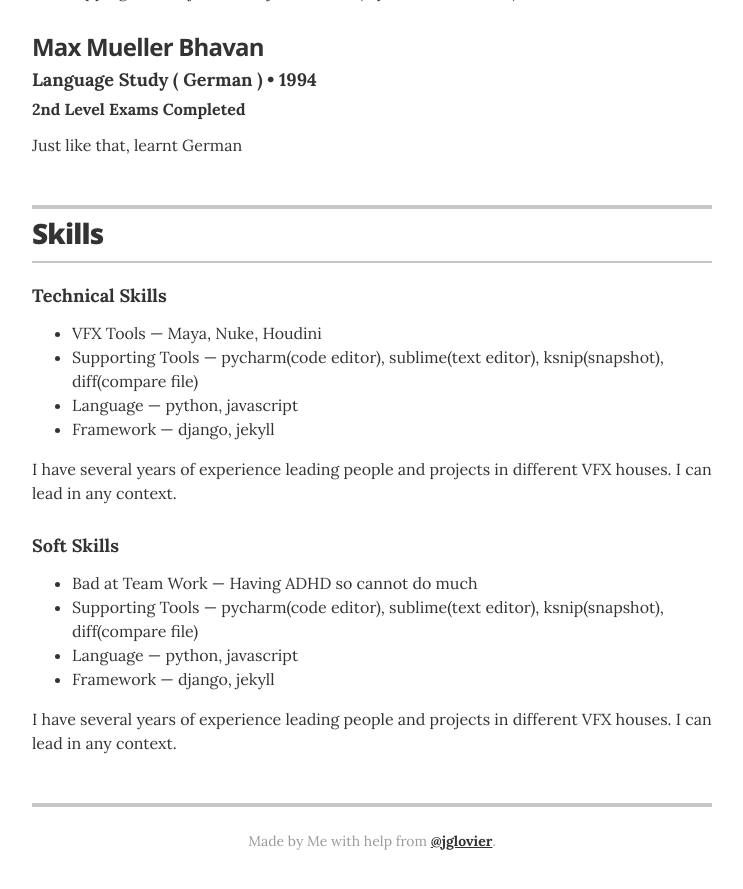
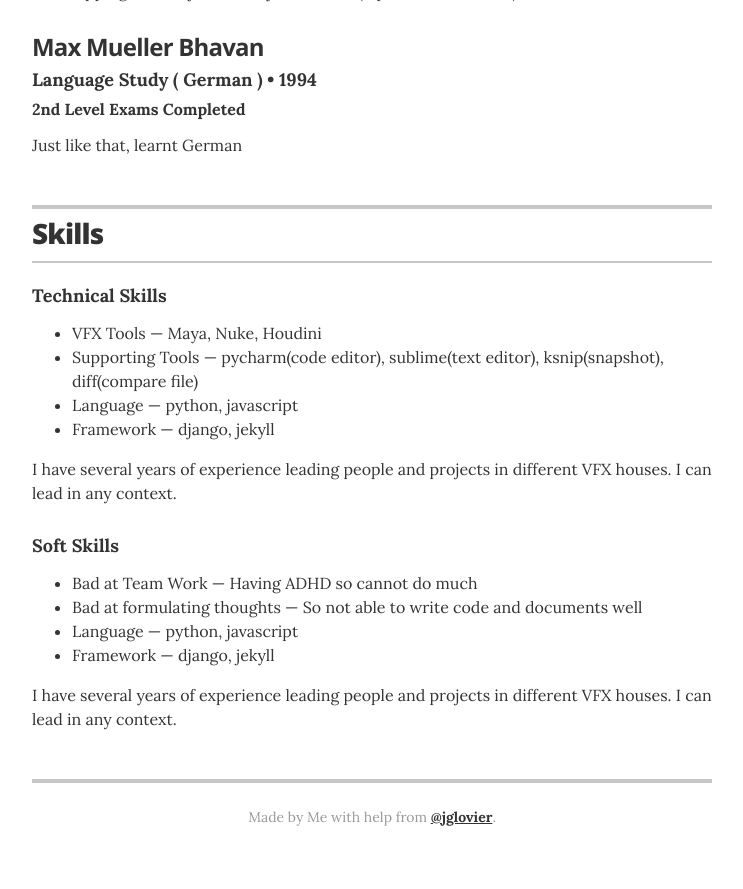
Before and after one commit to singhaidotnish/myresume, a Jekyll site: the page built from index.html, in a window 1280 px wide and 900 px high, scrolled down 1740 px. Shown: the top 889 px of the window, without its empty margins (268-1011 px from the left). Built offline with Jekyll 4.4.1, drawn with Linux system fonts in a browser that asks for light colours.

Commit message:
update skills

```diff
--- a/_data/skills.yml
+++ b/_data/skills.yml
@@ -5,7 +5,7 @@
   description: I have several years of experience leading people and projects in different VFX houses. I can lead in any context.
 
 - skill: Soft Skills
-  summary: <ul class="resume-item-list"><li>Bad at Team Work &mdash; Having ADHD so cannot do much</li><li>Supporting Tools &mdash; pycharm(code editor), sublime(text editor), ksnip(snapshot), diff(compare file)</li><li>Language &mdash; python, javascript</li><li>Framework &mdash; django, jekyll</li></ul>
+  summary: <ul class="resume-item-list"><li>Bad at Team Work &mdash; Having ADHD so cannot do much</li><li>Bad at formulating thoughts &mdash; So not able to write code and documents well</li><li>Language &mdash; python, javascript</li><li>Framework &mdash; django, jekyll</li></ul>
   description: I have several years of experience leading people and projects in different VFX houses. I can lead in any context.
 
 
```
